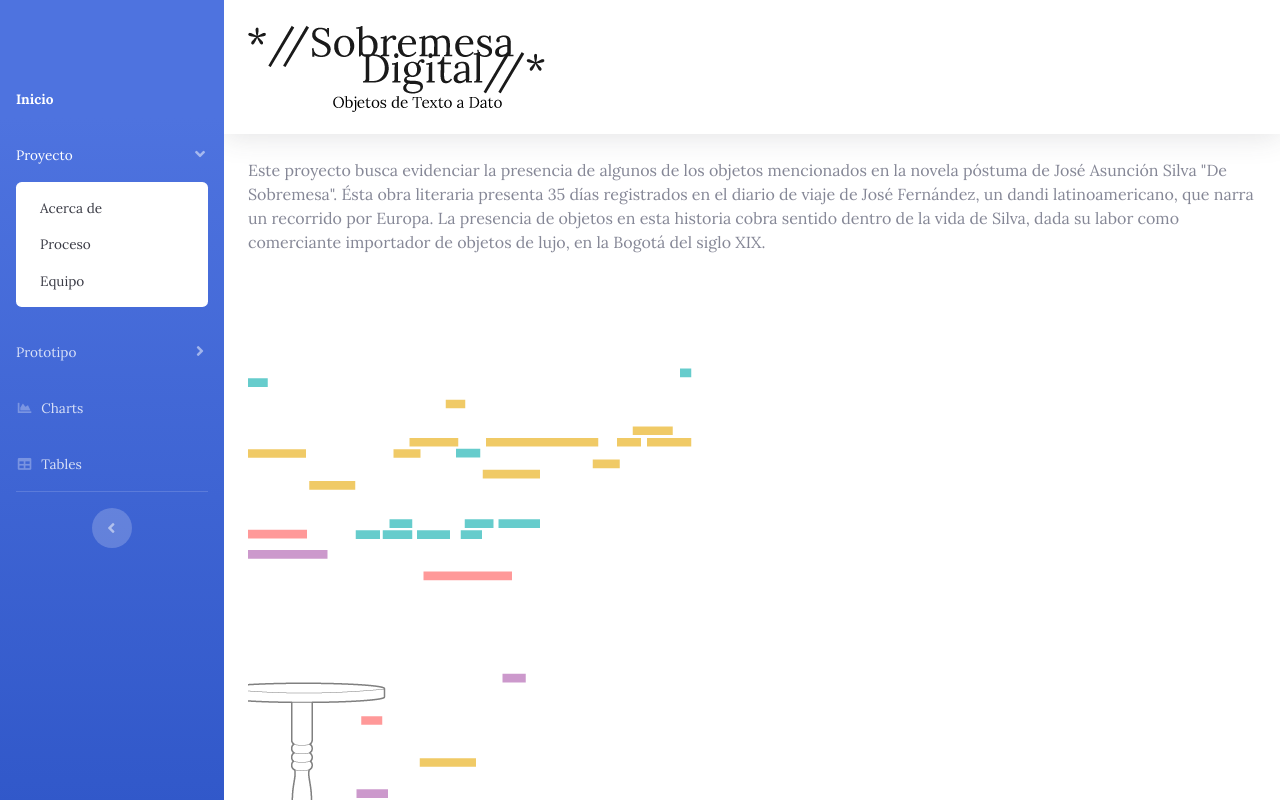
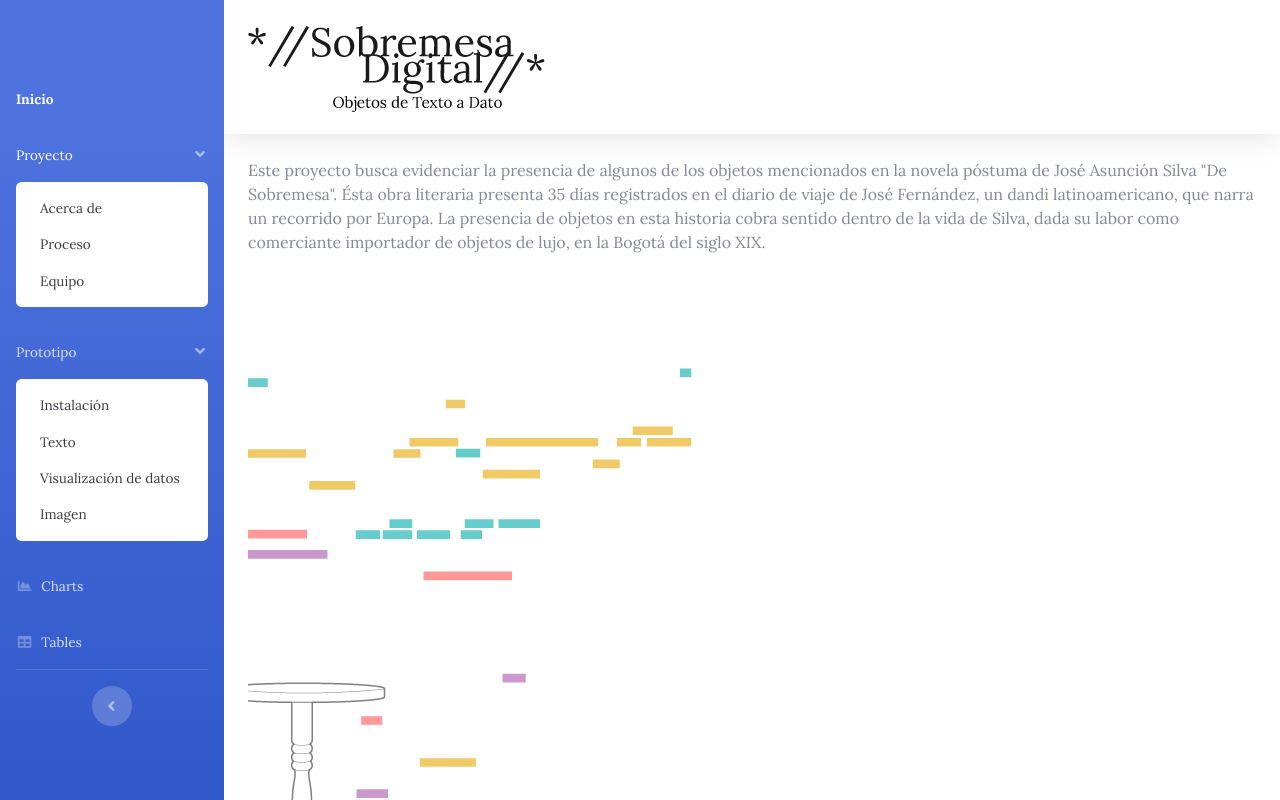
Before and after one commit to cgrillo98/sd2, a website with bundled scripts: page index.html in a window 1280 px wide. Both pictures are taken after a click on the link "Proyecto". Shown: the top 800 px of the page. Built offline with nearby package versions, Linux system fonts and the light colour scheme.

Commit message:
Update index.html

```diff
--- a/index.html
+++ b/index.html
@@ -62,9 +62,22 @@
                 </div>
             </li>
 
+            <li class="nav-item">
+                <a class="nav-link collapsed" href="#" data-toggle="collapse" data-target="#collapseTwo"
+                    aria-expanded="true" aria-controls="collapseTwo">
+                    <span>Prototipo</span>
+                </a>
+                <div id="collapseTwo" class="collapse" aria-labelledby="headingTwo" data-parent="#accordionSidebar">
+                    <div class="bg-white py-2 collapse-inner rounded">
+                        <a class="collapse-item" href="buttons.html">Instalación</a>
+                        <a class="collapse-item" href="cards.html">Texto</a>
+                        <a class="collapse-item" href="cards.html">Visualización de datos</a>
+                        <a class="collapse-item" href="cards.html">Imagen</a>
+                    </div>
+                </div>
+            </li>
 
-
-            <!-- Nav Item - Pages Collapse Menu -->
+            <!-- Nav Item - Pages Collapse Menu
             <li class="nav-item">
                 <a class="nav-link collapsed" href="#" data-toggle="collapse" data-target="#collapsePages"
                     aria-expanded="true" aria-controls="collapsePages">
@@ -79,7 +92,7 @@
                         <div class="collapse-divider"></div>
                     </div>
                 </div>
-            </li>
+            </li>-->
 
             <!-- Nav Item - Charts -->
             <li class="nav-item">
```
